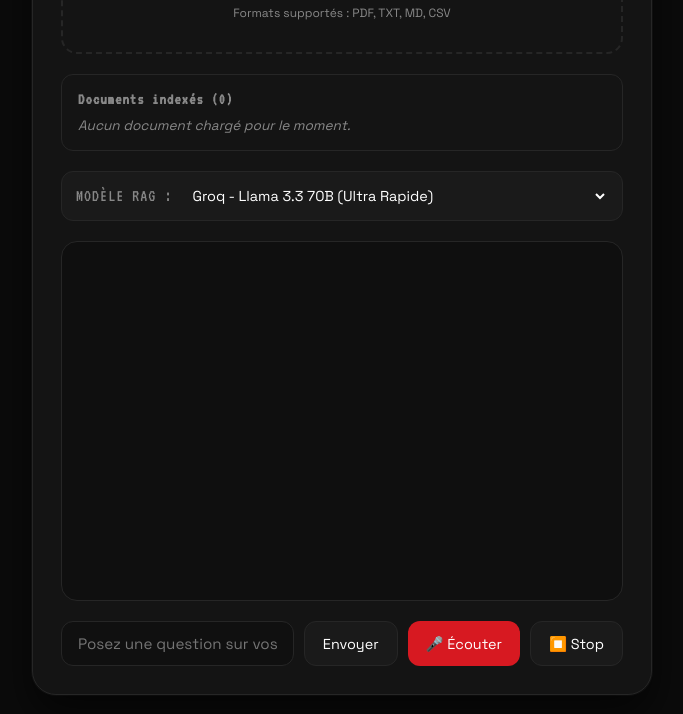
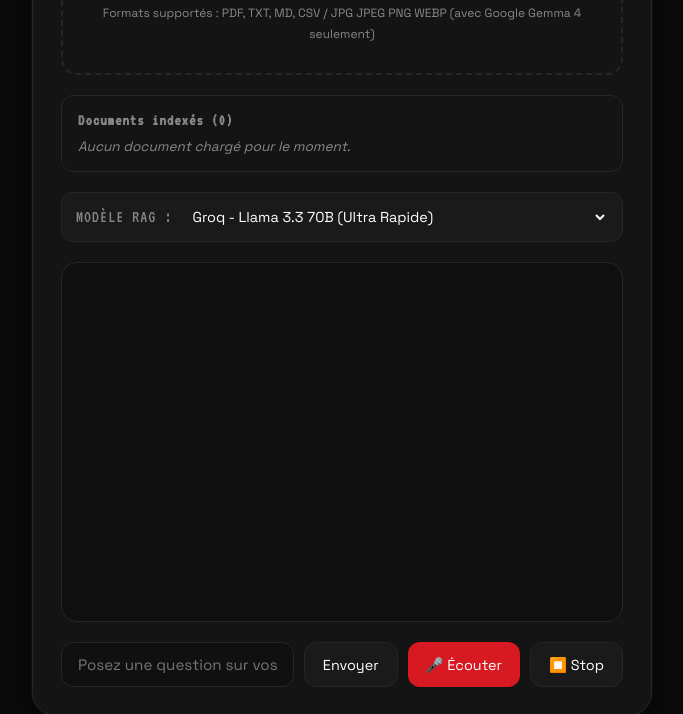
Before and after one commit to ks-tang/ChatbotIA, a website: page public/rag.html in a window 1280 px wide. Shown: the part 386-1100 px from the top of the page, without its empty margins (298-981 px from the left). Drawn offline with Linux system fonts and the light colour scheme; a script that the page names is missing.

Commit message:
gestion images select

```diff
--- a/public/rag.html
+++ b/public/rag.html
@@ -27,7 +27,7 @@
       <div class="upload-content">
         <span class="upload-icon">📁</span>
         <p class="upload-text">Glissez-déposez vos fichiers ici ou <span class="browse-link" id="browseBtn">parcourir</span></p>
-        <span class="upload-hint">Formats supportés : PDF, TXT, MD, CSV</span>
+        <span class="upload-hint">Formats supportés : PDF, TXT, MD, CSV / JPG JPEG PNG WEBP (avec Google Gemma 4 seulement)</span>
       </div>
     </div>
 
```
